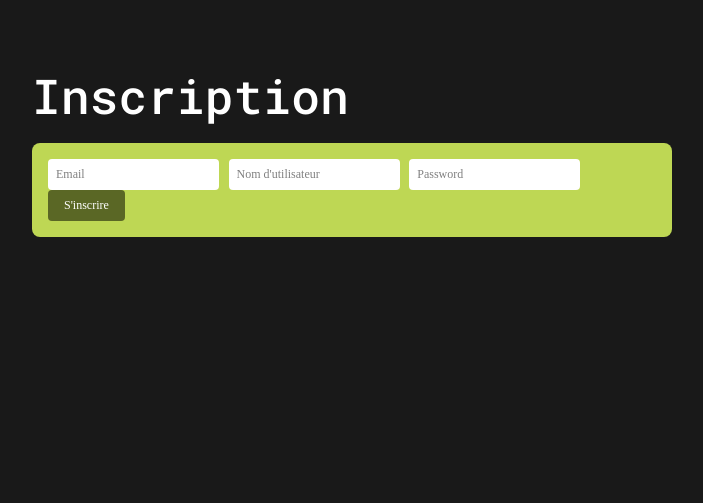
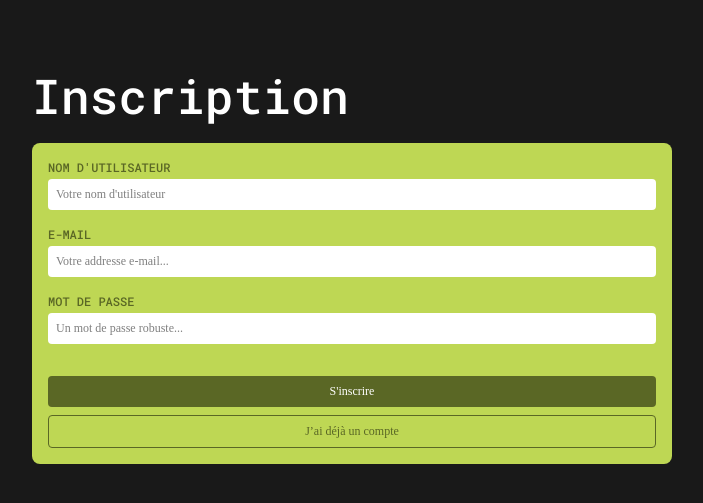
Before and after one commit to Triips-TheCoder/HETIC-FLASK-CHAT, a Flask app: page /signup in a window 1280 px wide. Shown: the part 72-575 px from the top of the page, without its empty margins (288-991 px from the left). Run offline with Flask 3, Linux system fonts and the light colour scheme.

Commit message:
signup style

```diff
--- a/static/css/form.css
+++ b/static/css/form.css
@@ -2,4 +2,6 @@ form {
     background-color: #BED754;
     padding: 16px;
     border-radius: 8px;
+    display: flex;
+    flex-direction: column;
 }
--- a/static/css/main.css
+++ b/static/css/main.css
@@ -39,8 +39,24 @@ img:hover {
     opacity: .75;
 }
 
+.mb-1 {
+    margin-bottom: 8px;
+}
+
 .mb-2 {
     margin-bottom: 16px;
+}
+
+.mb-3 {
+    margin-bottom: 32px;
+}
+
+.f {
+    display: flex;
+}
+
+.f-column {
+    flex-direction: column;
 }
 
 .ft-label {
@@ -117,3 +133,14 @@ input::placeholder {
     color: black;
     opacity: .5;
 }
+
+.input-label {
+    display: flex;
+    flex-direction: column;
+}
+
+label {
+    font-size: 12px;
+    color: #5A6725;
+    margin-bottom: 4px;
+}
--- a/templates/signup-test.html
+++ b/templates/signup-test.html
@@ -16,10 +16,26 @@
     <div class="container">
         <h1 class="mb-2">Inscription</h1>
         <form method="POST" action="/signup">
-            <input type="email" name="email" placeholder="Email" autofocus>
-            <input type="text" name="username" placeholder="Nom d'utilisateur" autofocus="">
-            <input class="input is-large" type="password" name="password" placeholder="Password">
-            <button>S'inscrire</button>
+            <div class="input-label mb-2">
+                <label class="ft-label" for="username">Nom d'utilisateur</label>
+                <input type="text" name="username" id="username" placeholder="Votre nom d'utilisateur" />
+            </div>
+
+            <div class="input-label mb-2">
+                <label class="ft-label" for="email">E-mail</label>
+                <input type="email" name="email" id="email" placeholder="Votre addresse e-mail..." />
+            </div>
+
+            <div class="input-label mb-3">
+                <label class="ft-label" for="password">Mot de passe</label>
+                <input type="password" name="password" id="password" placeholder="Un mot de passe robuste..." />
+            </div>
+
+            <div class="f f-column">
+                <button class="mb-1">S'inscrire</button>
+                <button class="button--secondary">J’ai déjà un compte</button>
+            </div>
+
         </form>
     </div>
 
```
